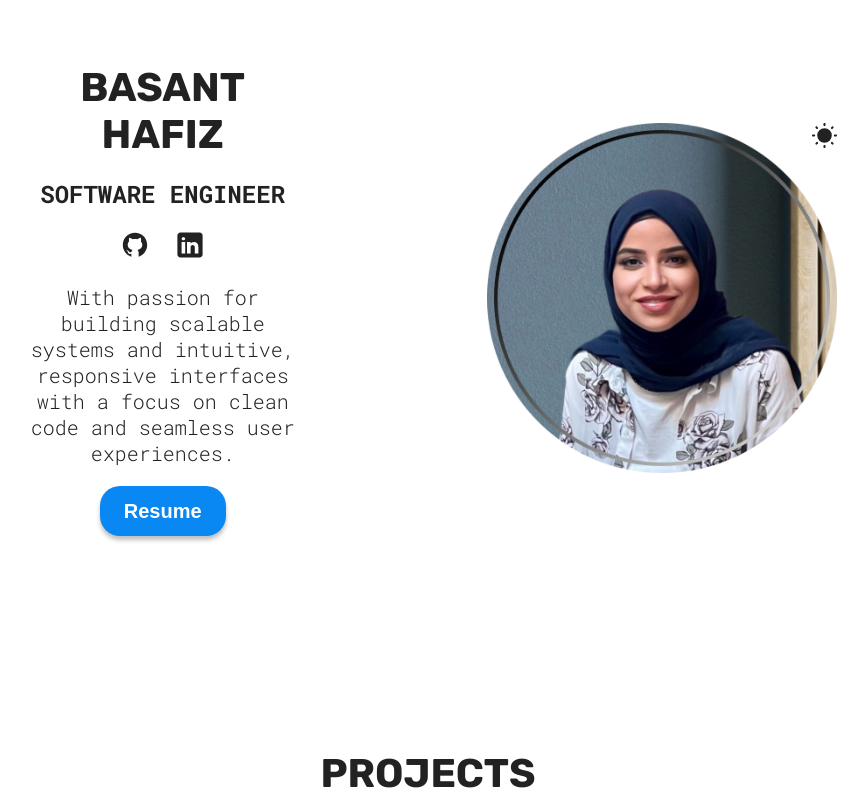
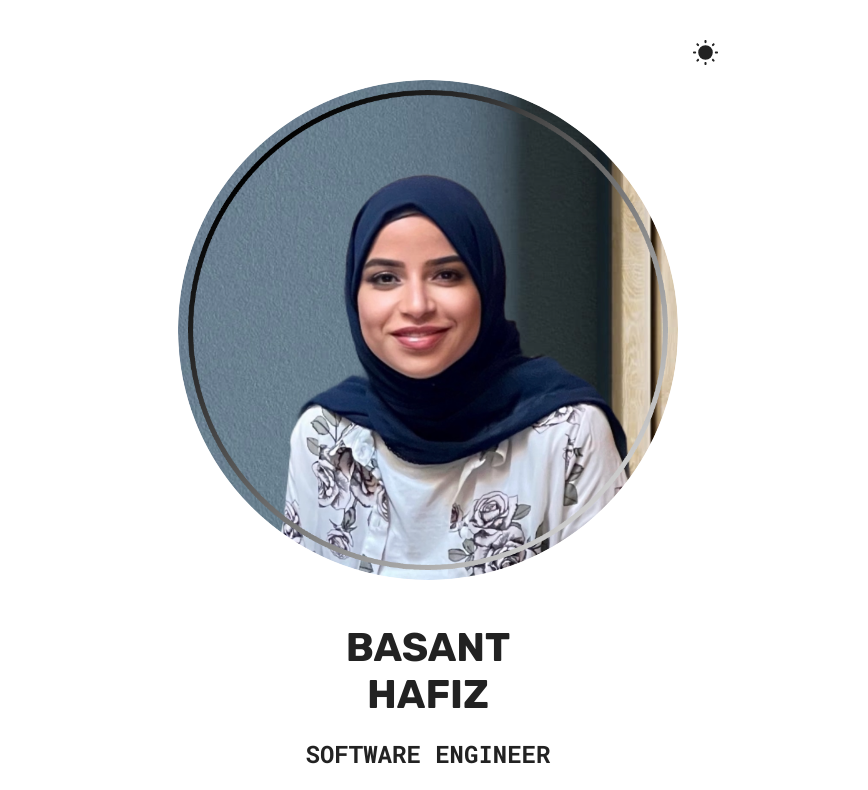
Before and after one commit to BasanttH/Portfolio-2, a React (Vite) app: page / in a window 1280 px wide. Shown: the top 790 px of the page, without its empty margins (212-1080 px from the left). Built offline with nearby package versions, Linux system fonts and the light colour scheme.

Commit message:
Update ProfileStyles.module.css

```diff
--- a/src/sections/Profile/ProfileStyles.module.css
+++ b/src/sections/Profile/ProfileStyles.module.css
@@ -5,7 +5,7 @@
   align-items: center;
   text-align: center;
   min-height: 500px;
-  padding: 50px;
+  padding: 20px;
 
   .Profile {
     max-width: 100px;
@@ -51,6 +51,14 @@
     transform: translateY(2px);
     box-shadow: 0 2px 2px rgba(0, 0, 0, 0.25);
   }
+
+  img.profile {
+    max-width: 400px;
+    max-height: 400px;
+    width: 100%;
+    height: auto;
+    border-radius: 50%;
+  }
 }
 
 .colorModeContainer {
@@ -77,24 +85,44 @@
   gap: 20px;
 }
 
-@media (width >= 800px) {
+
+@media (max-width: 800px) {
+  .container {
+    padding: 20px;
+
+    img.profile {
+      max-width: 150px;
+      max-height: 150px;
+    }
+  }
+}
+
+
+@media (min-width: 800px) and (max-width: 1400px) {
+  .container {
+    flex-direction: column;
+    align-items: center;
+    padding: 40px;
+
+    img.profile {
+      max-width: 500px;
+      max-height: 500px;
+      padding: 40px;
+    }
+  }
+}
+
+
+@media (min-width: 1400px) {
   .container {
     flex-direction: row-reverse;
     align-items: center;
     justify-content: space-evenly;
+    padding: 50px;
 
-    .profile {
+    img.profile {
       max-width: 350px;
-      width: 350px;
+      max-height: 350px;
     }
   }
 }
-
-@media (width >= 1400px) {
-  .container {
-    .profile {
-      max-width: 400px;
-      width: 400px;
-    }
-  }
-}
```
